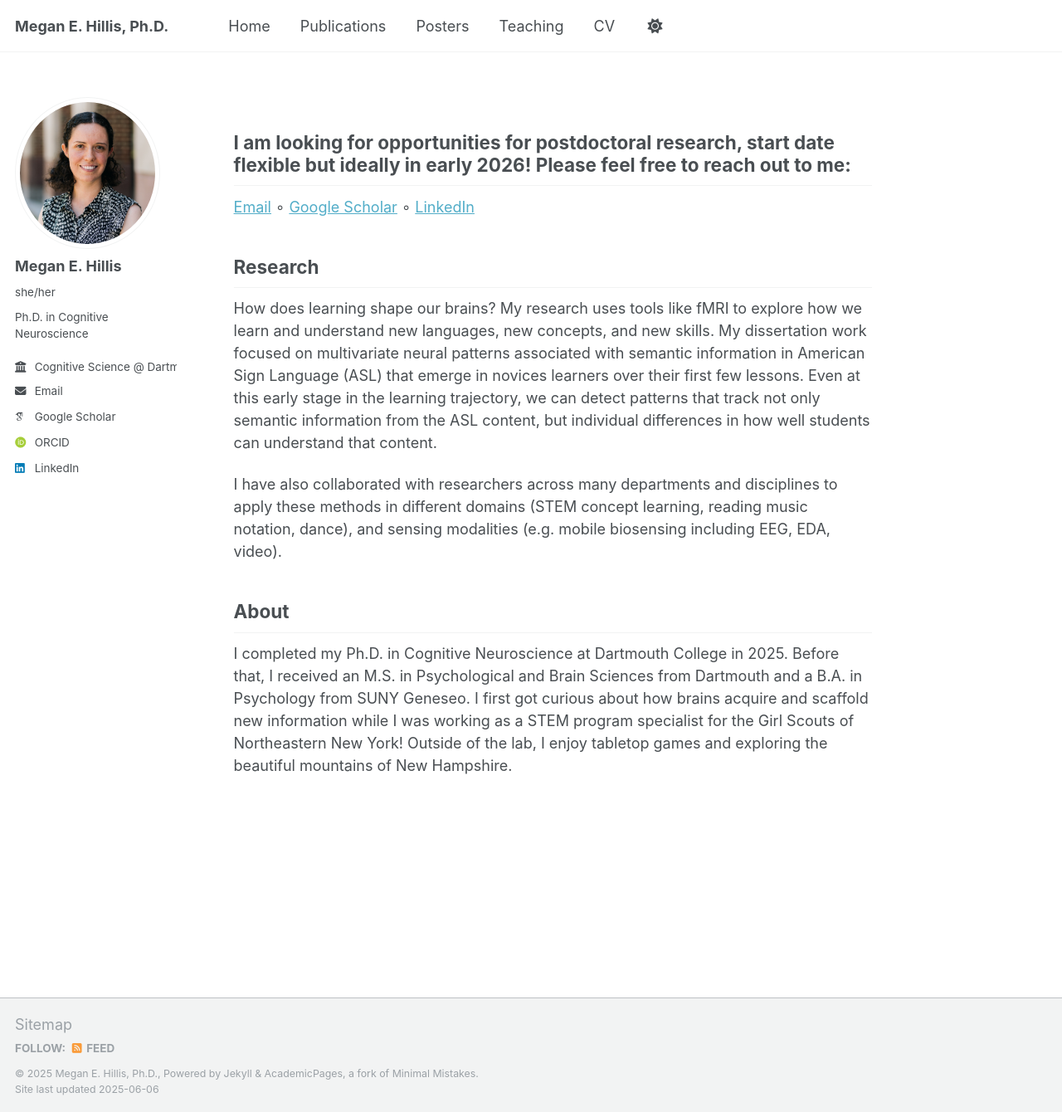
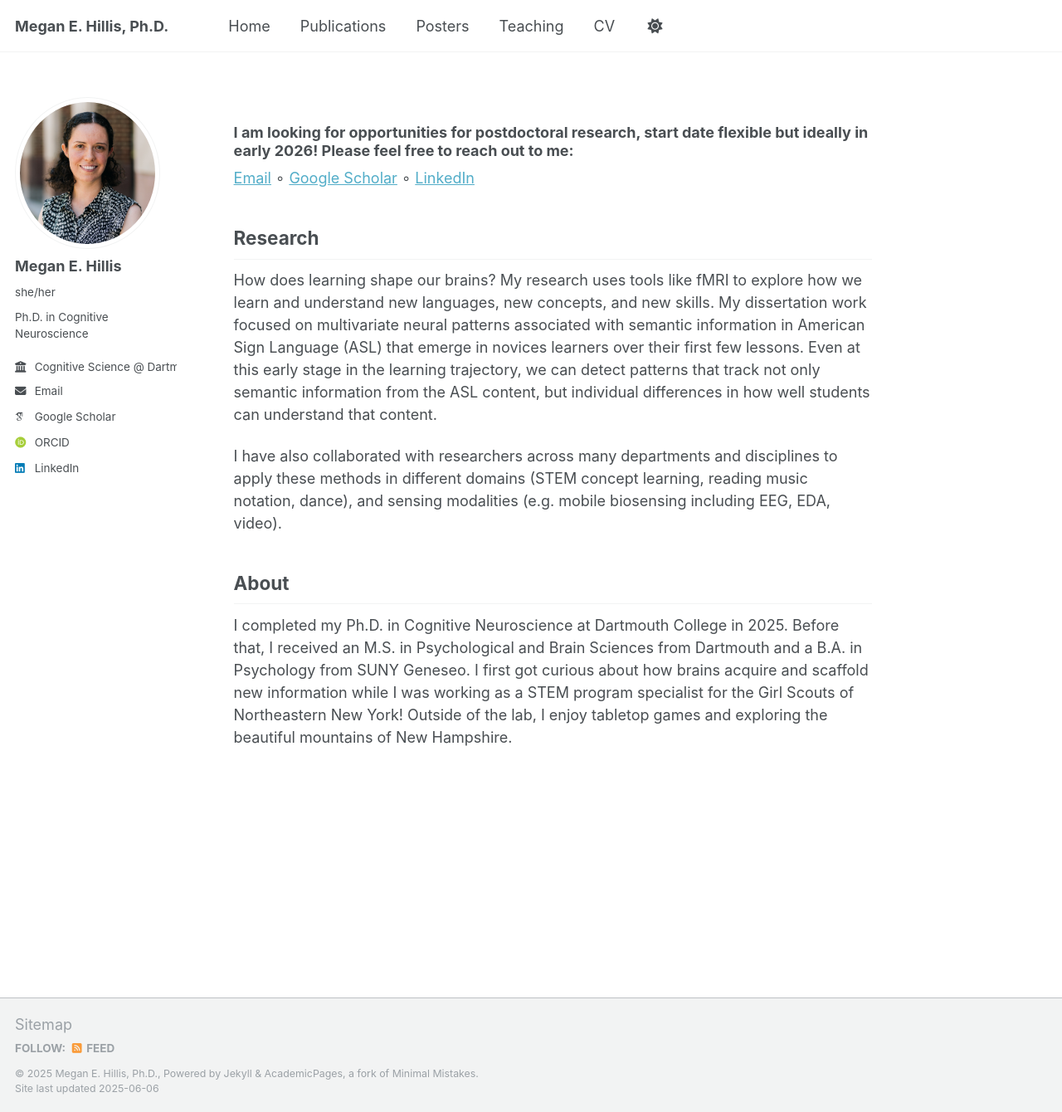
Before and after one commit to megan-hillis/megan-hillis.github.io, a Jekyll site: the page built from _pages/about.md, in a window 1280 px wide and 1340 px high. Shown: the whole window at 83% size. Built offline with Jekyll 4.4.1, drawn with Linux system fonts in a browser that asks for light colours; some web fonts are replaced.

```diff
--- a/_pages/about.md
+++ b/_pages/about.md
@@ -5,7 +5,7 @@ redirect_from:
   - /about/
   - /about.html
 ---
-## I am looking for opportunities for postdoctoral research, start date flexible but ideally in early 2026! Please feel free to reach out to me:
+### I am looking for opportunities for postdoctoral research, start date flexible but ideally in early 2026! Please feel free to reach out to me:
 [Email](mailto:meg.hillis12@gmail.com)  ∘  [Google Scholar](https://scholar.google.com/citations?user=QCNApjcAAAAJ&hl=en)  ∘  [LinkedIn](https://www.linkedin.com/in/megan-hillis-56bb56128/)
 
 ## Research
```
